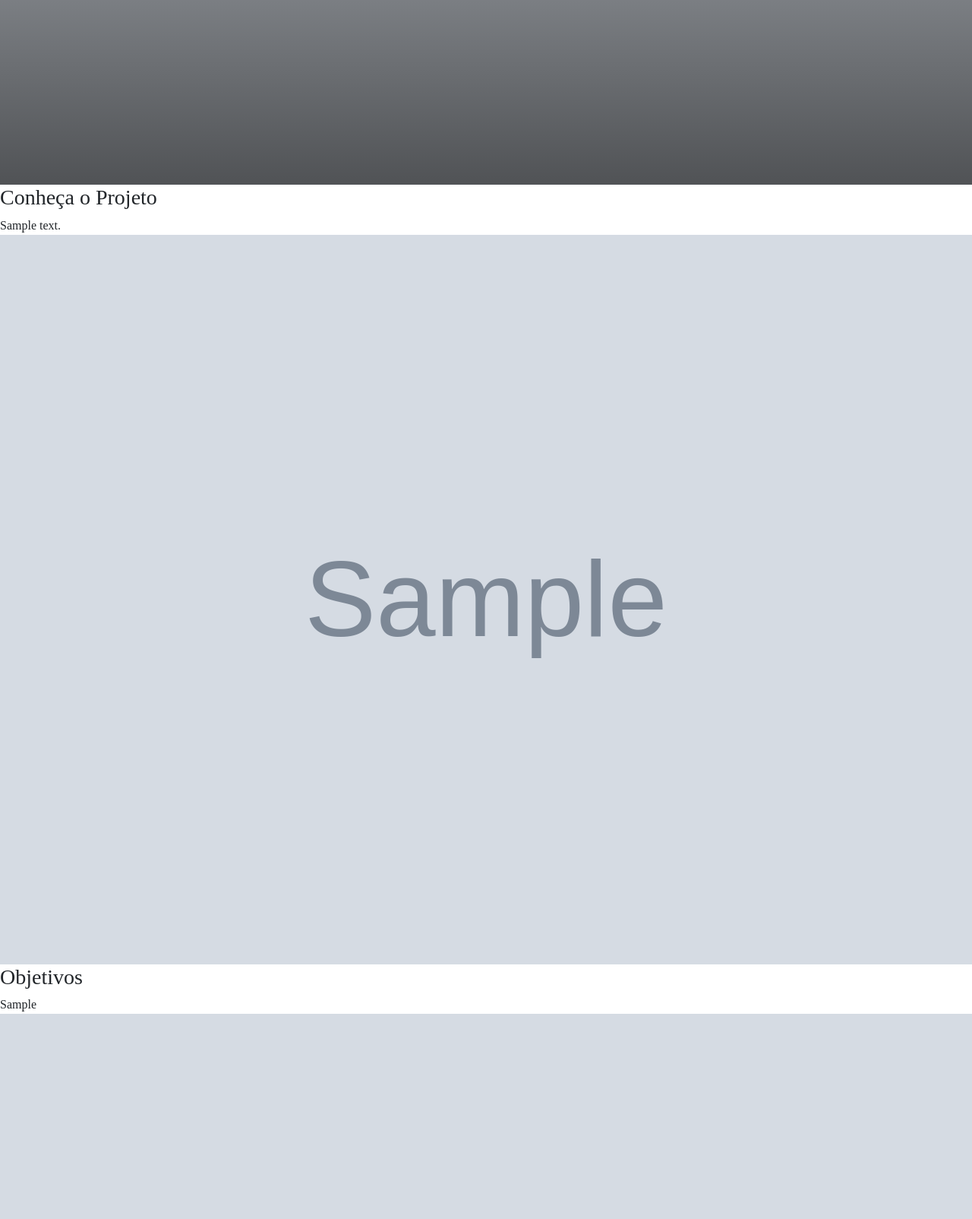
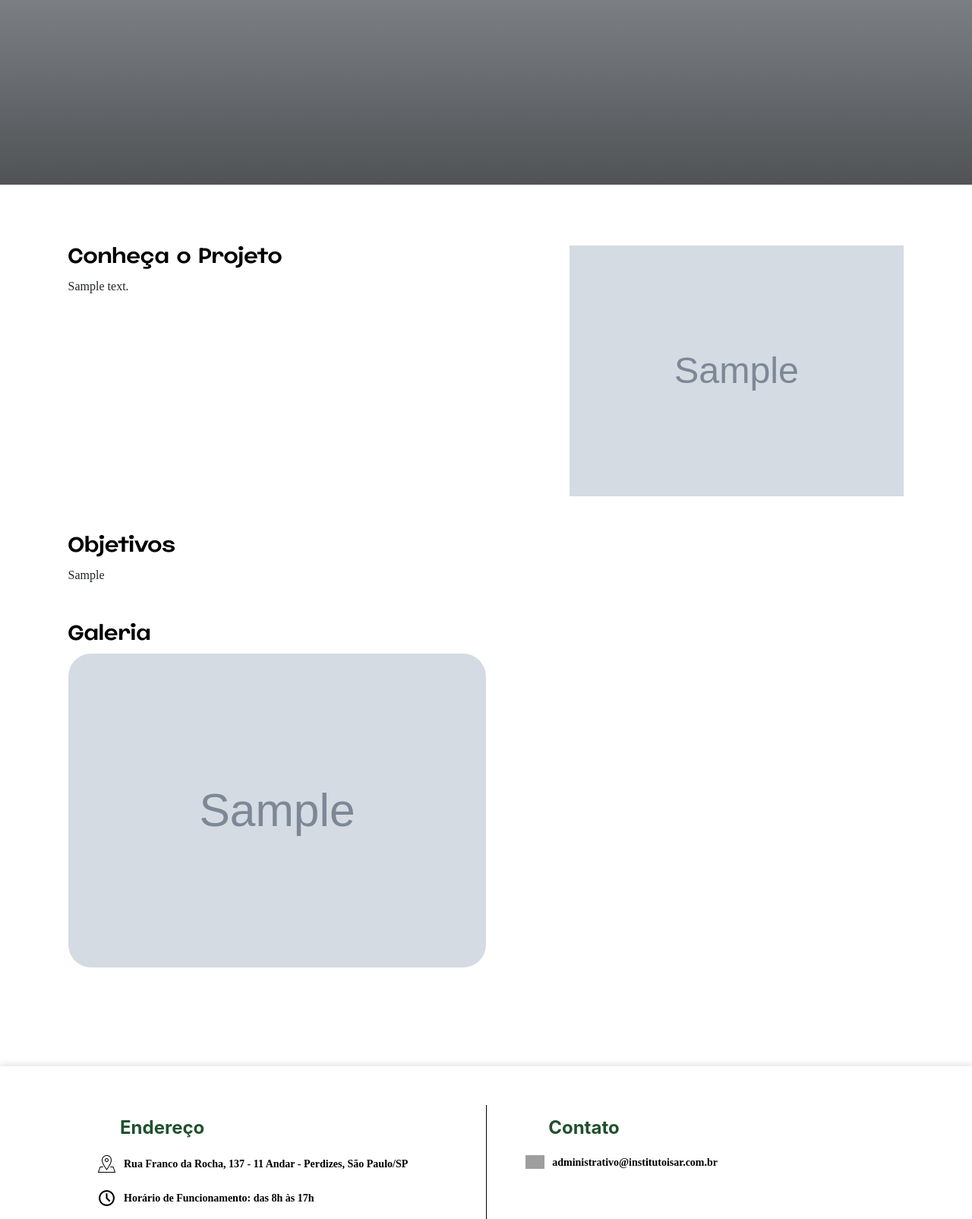
Before and after one commit to Gabriel-Avelino/Instituto-ISAR-Testes, a Django app: page /projeto/1 in a window 1280 px wide. Shown: the part 517-2121 px from the top of the page at 76% size. Run offline with Django 5.2, Linux system fonts and the light colour scheme; tables that the repository leaves empty hold one stand-in row (values such as "Sample post"); grey boxes marked "Sample" are stand-in pictures; some web fonts are replaced; grey boxes are pictures that could not be loaded.

Commit message:
Estilização projetos

```diff
--- a/isar/templates/programa.html
+++ b/isar/templates/programa.html
@@ -13,7 +13,7 @@
         </div>
         <section class="programa-info">
             <div class="text">
-                    <div>
+                    <div class="sobre">
                         <h3>Sobre o Programa</h3>
                         <div>{{ programa.descricao|safe }}</div>
                     </div>
--- a/isar/templates/projeto.html
+++ b/isar/templates/projeto.html
@@ -13,16 +13,18 @@
         </div>
         <section class="section projeto">
             <div class="projeto-info">
-                <div>
+                <div class="sobre">
                     <h3>Conheça o Projeto</h3>
                     <div>{{ projeto.descricao | safe }}</div>
                 </div>
                 <img src="{{ projeto.foto.url }}" alt="">
             </div>
-            <div>
+            <div class="objetivos">
                 <h3>Objetivos</h3>
                 <div>{{ projeto.objetivos | safe }}</div>
             </div>
+            <div>
+                <h3>Galeria</h3>
                 <div class="fotos">
                     {% if fotos|length > 1 %}
                         <button class="foto-controls controls-previous"></button>
@@ -40,6 +42,7 @@
                         <button class="foto-controls controls-next"></button>
                     {% endif %}
                 </div>
+            </div>
         </section>
     </main>
 {% endblock content%}
--- /dev/null
+++ b/static/css/projeto.css
@@ -0,0 +1,79 @@
+.section.projeto{
+    display: flex;
+    flex-direction: column;
+    padding: 80px 7%;
+    gap: 50px;
+}
+
+.projeto .projeto-info{
+    display: flex;
+    flex-direction: row;
+    justify-content: space-between;
+}
+
+.projeto h3{
+    color: #000;
+    font-family: 'Jumper';
+    font-weight: 500;
+}
+
+.projeto-info .sobre{
+    width: 50%;
+}
+
+.projeto-info .sobre h3{
+    color: #000;
+    font-family: 'Jumper';
+    font-weight: 500;
+}
+
+.projeto .objetivos h3{
+    color: #000;
+    font-family: 'Jumper';
+    font-weight: 500;
+}
+
+.projeto-info img{
+    width: 40%;
+}
+
+.fotos {
+    width: 50%;
+    position: relative;
+    margin-bottom: 50px;
+    overflow: hidden; /* Adicione isso para esconder as fotos que estão fora da visão */
+}
+
+.fotos-galery {
+    border-radius: 30px;
+}
+
+.foto-galery {
+    display: flex;
+    transition: transform 0.5s ease; /* Para animação de transição suave */
+    width: 100%;
+    border-radius: 30px;
+}
+
+.foto {
+    position: relative;
+    min-width: 100%; /* Cada item ocupará 100% da largura da galeria */
+    box-sizing: border-box;
+}
+
+.foto img {
+    width: 100%; /* A imagem vai ocupar 100% da largura do contêiner .foto */
+    height: auto;
+    margin: 0;
+    border-radius: 30px;
+}
+
+.foto p{
+    position: absolute;
+    width: 100%;
+    bottom: 0;
+    background: linear-gradient(to top, rgba(0, 0, 0, 1), rgba(0, 0, 0, 0.5));
+    border-radius: 0 0 30px 30px;
+    color: #fff;
+    padding: 20px 20px;
+}
```
Also changed, not shown: static/css/programas.css (+6 -6 lines). Lines whose indentation alone changed are shown as unchanged.
